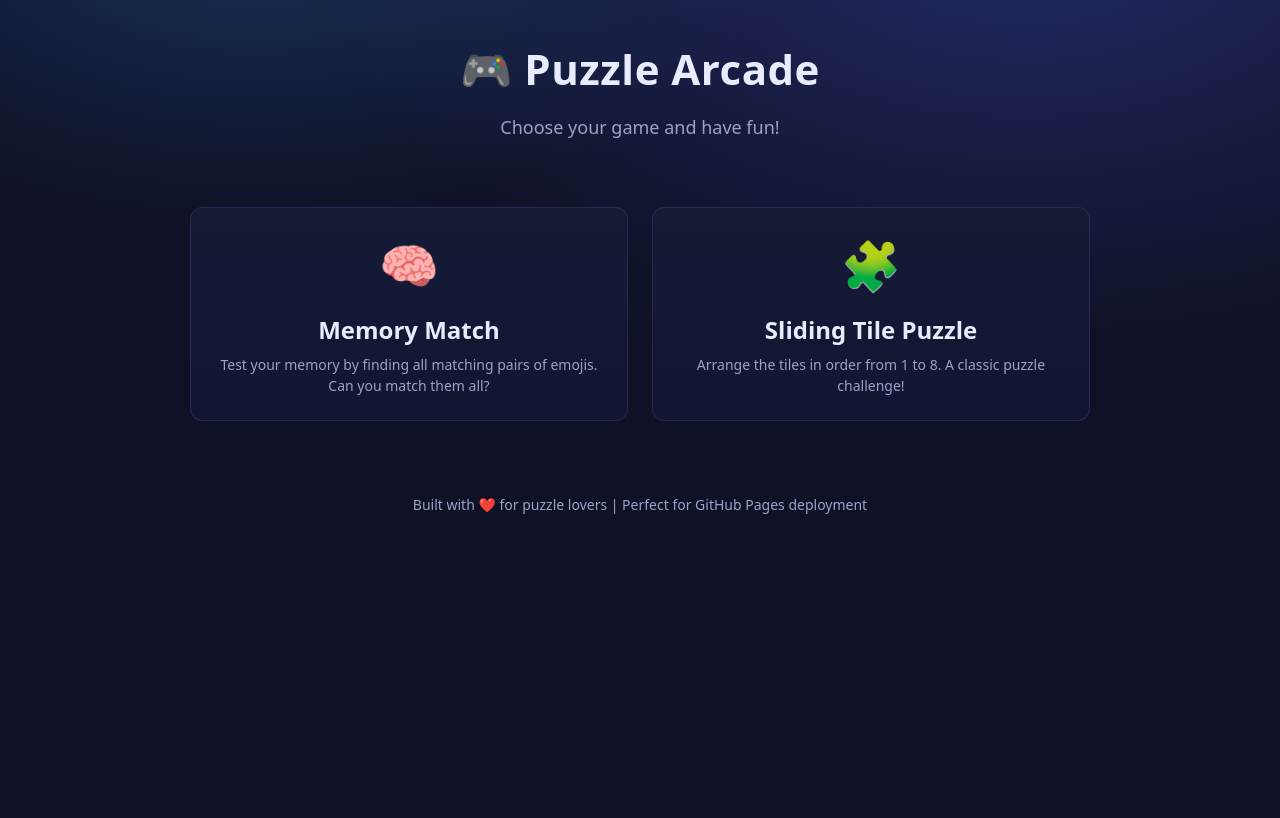
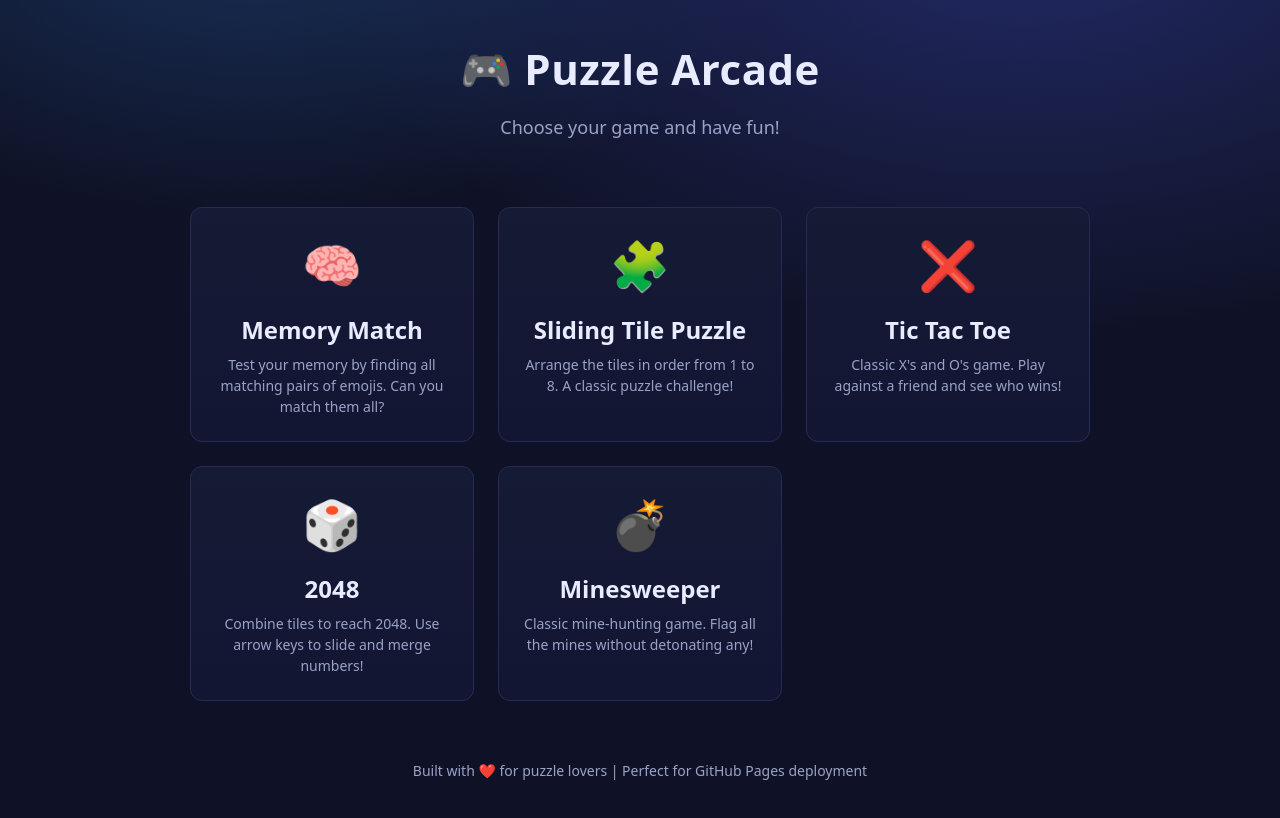
Before and after one commit to akashdiware/puzzle-arcade, a plain HTML site: page index.html in a window 1280 px wide. Drawn offline with Linux system fonts and the light colour scheme.

Commit message:
Add Tic Tac Toe, 2048, Minesweeper games and update menu

```diff
--- a/index.html
+++ b/index.html
@@ -91,21 +91,39 @@
   </header>
 
   <div class="games-grid">
-    <a href="memory-match.html" class="game-card">
+    <a class="game-card" href="memory-match.html">
       <div class="game-icon">🧠</div>
       <div class="game-title">Memory Match</div>
       <div class="game-desc">Test your memory by finding all matching pairs of emojis. Can you match them all?</div>
     </a>
 
-    <a href="sliding-tile.html" class="game-card">
+    <a class="game-card" href="sliding-tile.html">
       <div class="game-icon">🧩</div>
       <div class="game-title">Sliding Tile Puzzle</div>
       <div class="game-desc">Arrange the tiles in order from 1 to 8. A classic puzzle challenge!</div>
     </a>
+
+    <a class="game-card" href="tic-tac-toe.html">
+      <div class="game-icon">❌</div>
+      <div class="game-title">Tic Tac Toe</div>
+      <div class="game-desc">Classic X's and O's game. Play against a friend and see who wins!</div>
+    </a>
+
+    <a class="game-card" href="2048.html">
+      <div class="game-icon">🎲</div>
+      <div class="game-title">2048</div>
+      <div class="game-desc">Combine tiles to reach 2048. Use arrow keys to slide and merge numbers!</div>
+    </a>
+
+    <a class="game-card" href="minesweeper.html">
+      <div class="game-icon">💣</div>
+      <div class="game-title">Minesweeper</div>
+      <div class="game-desc">Classic mine-hunting game. Flag all the mines without detonating any!</div>
+    </a>
   </div>
 
   <footer>
-    <p>Built with ❤️ for puzzle lovers | Perfect for GitHub Pages deployment</p>
+    Built with ❤️ for puzzle lovers | Perfect for GitHub Pages deployment
   </footer>
 </body>
 </html>
```
